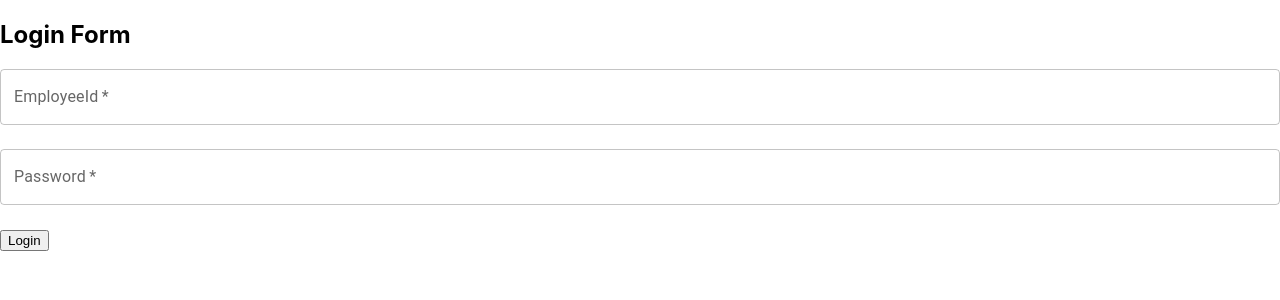
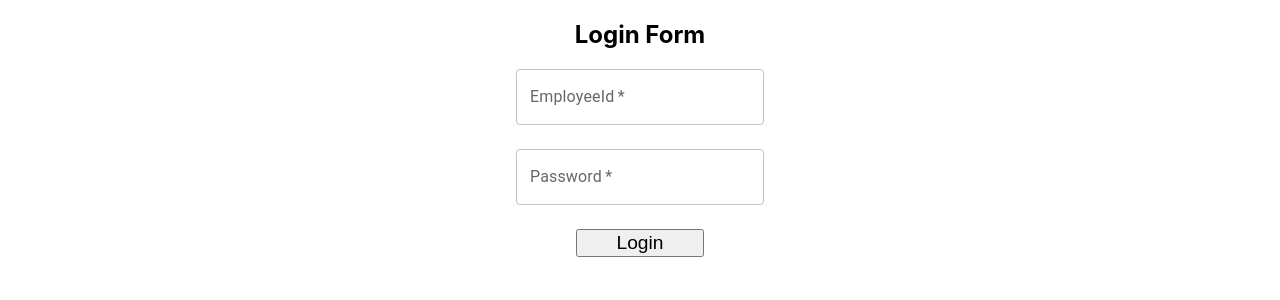
Before and after one commit to dbs-group-11/dbs-seed, a React (Create React App) app in the folder my-app/: page / in a window 1280 px wide. Shown: the top 300 px of the page. Built offline with nearby package versions, Linux system fonts and the light colour scheme.

Commit message:
Complete skeleton for login

```diff
--- a/my-app/src/App.css
+++ b/my-app/src/App.css
@@ -1,38 +1,5 @@
-.App {
-  text-align: center;
+main {
+  margin: auto;
+  display: flex;
+  justify-content: center;
 }
-
-.App-logo {
-  height: 40vmin;
-  pointer-events: none;
-}
-
-@media (prefers-reduced-motion: no-preference) {
-  .App-logo {
-    animation: App-logo-spin infinite 20s linear;
-  }
-}
-
-.App-header {
-  background-color: #282c34;
-  min-height: 100vh;
-  display: flex;
-  flex-direction: column;
-  align-items: center;
-  justify-content: center;
-  font-size: calc(10px + 2vmin);
-  color: white;
-}
-
-.App-link {
-  color: #61dafb;
-}
-
-@keyframes App-logo-spin {
-  from {
-    transform: rotate(0deg);
-  }
-  to {
-    transform: rotate(360deg);
-  }
-}
--- a/my-app/src/App.js
+++ b/my-app/src/App.js
@@ -1,10 +1,37 @@
+import {BrowserRouter as Router, Route, Routes, Navigate } from 'react-router-dom';
 import { AuthContext } from './shared/context/authContext';
 import { useAuth } from './shared/hook/authHook';
 import Auth from './user/page/Auth';
 
 function App() {
   const {token, login, logout, userId } = useAuth();
+  let routes;
 
+  if (token) {
+      routes = (
+          <Routes>
+              <Route path="/claims" exact>
+                {/* display claim */}
+              </Route>
+              <Route path="/claims/new" exact>
+                {/* create claim */}
+              </Route>
+              <Route path="/claims/:claimId" exact>
+                  {/* update claim */}
+              </Route>
+              <Navigate to="/" />
+          </Routes>
+      );
+  } else {
+      routes = (
+          <Routes>
+              <Route path="/" exact>
+                  <Auth />
+              </Route>
+              <Navigate to="/" />
+          </Routes>
+      );
+  }
   return (
     <AuthContext.Provider
       value={
@@ -17,9 +44,11 @@ function App() {
         }
       }
     >
-      <header>
-        <Auth />
-      </header>
+      <Router>
+        <main>
+          <Auth />
+        </main>
+      </Router>
     </AuthContext.Provider>
 
   );
--- /dev/null
+++ b/my-app/src/user/page/Auth.css
@@ -0,0 +1,12 @@
+.authForm {
+    display: flex;
+    flex-direction: column;
+    justify-content: center;
+    align-items: center;
+}
+
+.authButton  {
+    width: 10%;
+    justify-content: center;
+    font-size: 1.2rem;
+}
--- a/my-app/src/user/page/Auth.js
+++ b/my-app/src/user/page/Auth.js
@@ -1,9 +1,11 @@
 import { Button } from '@mui/base';
 import { TextField } from '@mui/material';
 import React, { useContext, useState } from 'react';
+import { AuthContext } from '../../shared/context/authContext';
+import './Auth.css'
 
 const Auth = () => {
-
+    const auth = useContext(AuthContext);
     const [employeeId, setEmployeeId] = useState("")
     const [password, setPassword] = useState("")
     const [employeeIdError, setEmployeeIdError] = useState(false)
@@ -24,11 +26,12 @@ const Auth = () => {
         if (employeeId && password) {
             console.log(employeeId, password)
         }
+        // handle http call here
     };
 
     return (
         <React.Fragment>
-        <form onSubmit={handleSubmit}>
+        <form onSubmit={handleSubmit} className="authForm">
             <h2>Login Form</h2>
                 <TextField
                     label="EmployeeId"
@@ -38,7 +41,7 @@ const Auth = () => {
                     color="secondary"
                     type="text"
                     sx={{mb: 3}}
-                    fullWidth
+                    className = "authInput"
                     value={employeeId}
                     error={employeeIdError}
                  />
@@ -49,12 +52,12 @@ const Auth = () => {
                     variant="outlined"
                     color="secondary"
                     type="password"
+                    className='authInput'
                     value={password}
                     error={passwordError}
-                    fullWidth
                     sx={{mb: 3}}
                  />
-                 <Button variant="outlined" color="secondary" type="submit">Login</Button>
+                 <Button variant="contained" className='authButton' color="primary" type="submit">Login</Button>
         </form>
         </React.Fragment>
     );
```
